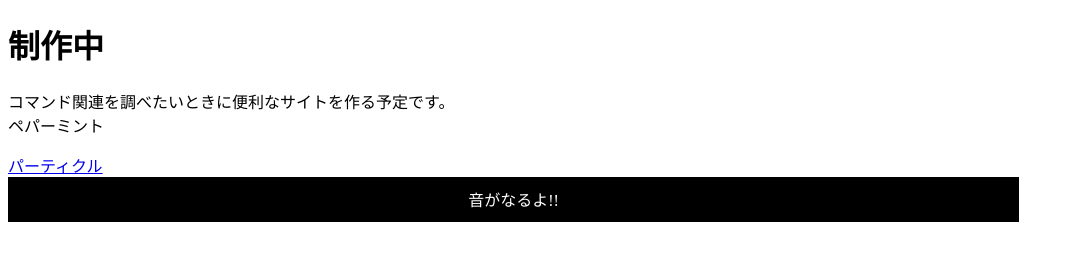
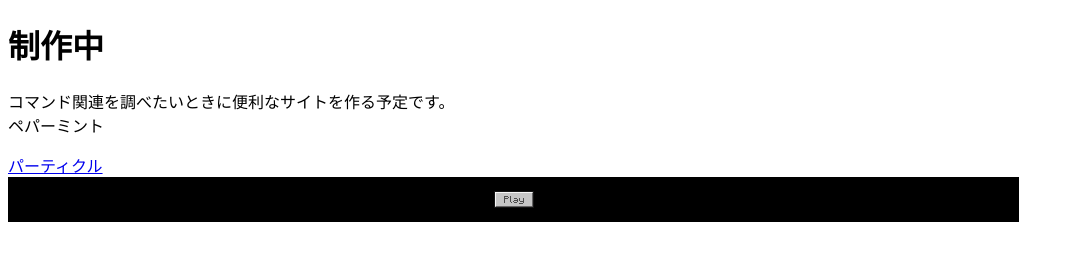
Before and after one commit to SuikaKashu/Minecraft_Information, a plain HTML site: page index.html in a window 1280 px wide. Shown: the whole page, without its empty margins (0-1074 px from the left). Drawn offline with Linux system fonts and the light colour scheme.

Commit message:
Update index.html

```diff
--- a/index.html
+++ b/index.html
@@ -9,7 +9,7 @@
 	<h1>制作中</h1>
 	<p>コマンド関連を調べたいときに便利なサイトを作る予定です。<br>ペパーミント</p>
 	<a href= "https://suikakashu.github.io/Minecraft_Information/particles" >パーティクル</a>
-	<div class="btn" onclick="audio()">音がなるよ!!</div>
+	<div class="btn" onclick="audio()"><img src="play_button.png"></div>
 
 	<audio id="btn_audio">
 		<source src="random.orb.mp3" type="audio/mp3">
```
